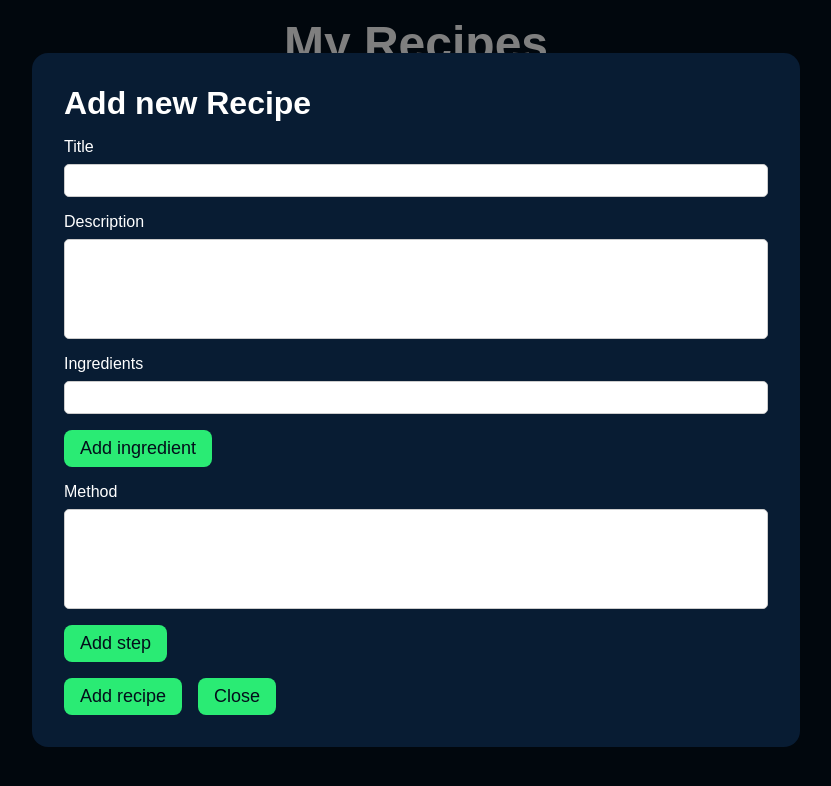
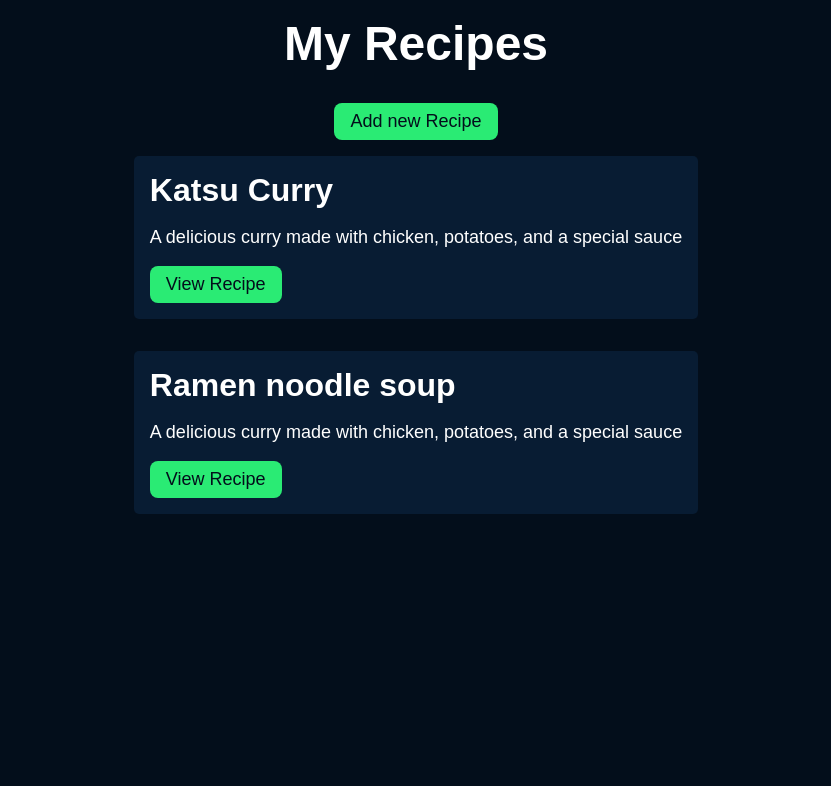
Before and after one commit to IlyaKrapivnoy/vue_recipe-app, a Vue app: page / in a window 1280 px wide. Shown: the top 786 px of the page, without its empty margins (224-1055 px from the left). Built offline with nearby package versions, Linux system fonts and the light colour scheme.

Commit message:
add store and recipe logic

```diff
--- a/src/store/index.js
+++ b/src/store/index.js
@@ -1,14 +1,49 @@
-import { createStore } from 'vuex'
+import { createStore } from "vuex";
 
 export default createStore({
   state: {
-  },
-  getters: {
+    recipes: [
+      {
+        slug: "katsu-curry",
+        title: "Katsu Curry",
+        description:
+          "A delicious curry made with chicken, potatoes, and a special sauce",
+        ingredients: [
+          "1 tablespoon olive oil",
+          "1 onion, chopped",
+          "2 cloves garlic, chopped",
+          "1 tablespoon curry powder",
+        ],
+        method: [
+          "Heat oil in a large skillet over medium heat.",
+          "Add onion and garlic and cook, stirring often, until softened, about 5 minutes.",
+          "Add curry powder and cook, stirring, until fragrant, about 1 minute.",
+          "Add chicken and potatoes and cook, stirring, until heated through, about 5 minutes.",
+        ],
+      },
+      {
+        slug: "ramen-noodle-soup",
+        title: "Ramen noodle soup",
+        description:
+          "A delicious curry made with chicken, potatoes, and a special sauce",
+        ingredients: [
+          "1 tablespoon olive oil",
+          "1 onion, chopped",
+          "2 cloves garlic, chopped",
+          "1 tablespoon curry powder",
+        ],
+        method: [
+          "Heat oil in a large skillet over medium heat.",
+          "Add onion and garlic and cook, stirring often, until softened, about 5 minutes.",
+          "Add curry powder and cook, stirring, until fragrant, about 1 minute.",
+          "Add chicken and potatoes and cook, stirring, until heated through, about 5 minutes.",
+        ],
+      },
+    ],
   },
   mutations: {
+    ADD_RECIPE(state, recipe) {
+      state.recipes.push(recipe);
+    },
   },
-  actions: {
-  },
-  modules: {
-  }
-})
+});
--- a/src/views/HomeView.vue
+++ b/src/views/HomeView.vue
@@ -1,43 +1,65 @@
 <template>
   <div class="home">
     <h1>My Recipes</h1>
-    <button>Add new Recipe</button>
+    <button @click="togglePopup">Add new Recipe</button>
+
     <div class="recipes">
-      <!--Recipes to go here-->
+      <div
+        class="card"
+        v-for="recipe in $store.state.recipes"
+        :key="recipe.slug"
+      >
+        <h2>{{ recipe.title }}</h2>
+        <p>{{ recipe.description }}</p>
+        <router-link :to="`/recipe/${recipe.slug}`">
+          <button>View Recipe</button>
+        </router-link>
+      </div>
     </div>
 
-    <div class="add-recipe-popup">
+    <div class="add-recipe-popup" v-if="popupOpen">
       <div class="popup-content">
-        <h2>Add new Recipe</h2>
-        <form @submit.prevent="">
+        <h2>Add new recipe</h2>
+
+        <form @submit.prevent="addNewRecipe">
           <div class="group">
             <label>Title</label>
-            <input type="text" />
+            <input type="text" v-model="newRecipe.title" />
           </div>
 
           <div class="group">
             <label>Description</label>
-            <textarea />
+            <textarea v-model="newRecipe.description"></textarea>
           </div>
 
           <div class="group">
             <label>Ingredients</label>
-            <div class="ingredient">
-              <input type="text" />
+            <div
+              class="ingredient"
+              v-for="i in newRecipe.ingredientRows"
+              :key="i"
+            >
+              <input type="text" v-model="newRecipe.ingredients[i - 1]" />
             </div>
-            <button>Add ingredient</button>
+            <button type="button" @click="addNewIngredient">
+              Add Ingredient
+            </button>
           </div>
 
           <div class="group">
             <label>Method</label>
-            <div class="method">
-              <textarea />
+            <div class="method" v-for="i in newRecipe.methodRows" :key="i">
+              <textarea v-model="newRecipe.method[i - 1]"></textarea>
             </div>
-            <button>Add step</button>
+            <button type="button" @click="addNewStep">Add step</button>
           </div>
 
-          <button type="submit">Add recipe</button>
-          <button>Close</button>
+          <div class="button-container">
+            <button type="submit">Add Recipe</button>
+            <button type="button" class="red-button" @click="togglePopup">
+              Close
+            </button>
+          </div>
         </form>
       </div>
     </div>
@@ -46,8 +68,67 @@
 
 <script>
 import { ref } from "vue";
+import { useStore } from "vuex";
+
 export default {
-  name: "HomeView",
+  name: "home-page",
+  setup() {
+    const newRecipe = ref({
+      title: "",
+      description: "",
+      ingredients: [],
+      method: [],
+      ingredientRows: 1,
+      methodRows: 1,
+    });
+    const popupOpen = ref(false);
+    const store = useStore();
+
+    const togglePopup = () => {
+      popupOpen.value = !popupOpen.value;
+    };
+
+    const addNewIngredient = () => {
+      newRecipe.value.ingredientRows++;
+    };
+
+    const addNewStep = () => {
+      newRecipe.value.methodRows++;
+    };
+
+    const addNewRecipe = () => {
+      newRecipe.value.slug = newRecipe.value.title
+        .toLowerCase()
+        .replace(/\s/g, "-");
+
+      if (!newRecipe.value.slug) {
+        alert("Please enter a title");
+        return;
+      }
+
+      store.commit("ADD_RECIPE", { ...newRecipe.value });
+
+      newRecipe.value = {
+        title: "",
+        description: "",
+        ingredients: [],
+        method: [],
+        ingredientRows: 1,
+        methodRows: 1,
+      };
+
+      togglePopup();
+    };
+
+    return {
+      newRecipe,
+      addNewRecipe,
+      togglePopup,
+      popupOpen,
+      addNewStep,
+      addNewIngredient,
+    };
+  },
 };
 </script>
 
@@ -105,6 +186,8 @@ h1 {
   border-radius: 1rem;
   width: 100%;
   max-width: 768px;
+  max-height: 80vh;
+  overflow-y: auto;
 }
 
 .popup-content h2 {
@@ -139,4 +222,19 @@ h1 {
 .popup-content button[type="submit"] {
   margin-right: 1rem;
 }
+
+.button-container {
+  display: flex;
+  justify-content: center;
+}
+
+.button-container button {
+  margin: 0 10px;
+  width: 150px;
+}
+
+.red-button {
+  background-color: #bb3636;
+  color: white;
+}
 </style>
```
